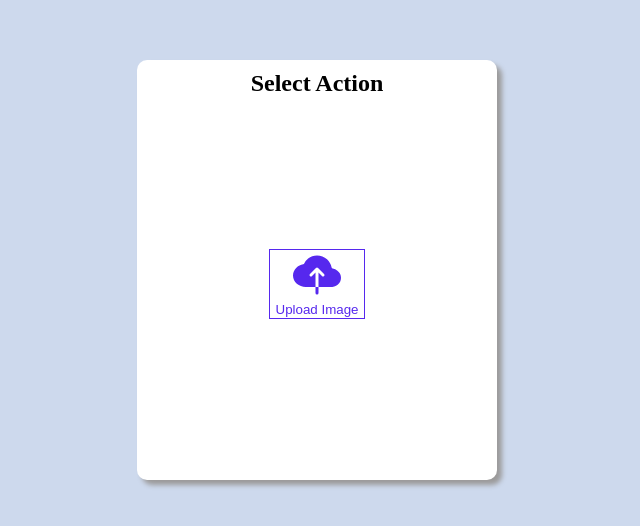
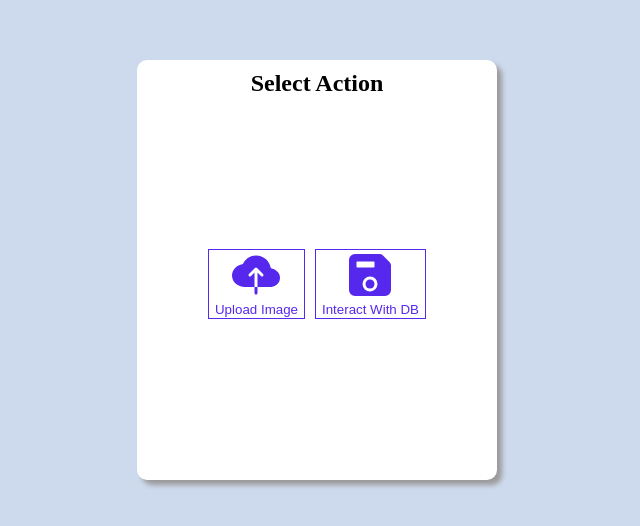
Before and after one commit to bryanguillen/ipfs-poc, a React (Create React App) app: page / in a window 1280 px wide. Shown: the part 130-656 px from the top of the page, without its empty margins (323-963 px from the left). Built offline with nearby package versions, Linux system fonts and the light colour scheme.

Commit message:
feat: add btn for db interaction ui

```diff
--- a/src/components/intro-selections/IntroSelections.css
+++ b/src/components/intro-selections/IntroSelections.css
@@ -12,3 +12,7 @@
   flex-direction: column;
   justify-content: center;
 }
+
+.intro-selections-button-db {
+  margin-left: 10px;
+}
--- a/src/components/intro-selections/IntroSelections.js
+++ b/src/components/intro-selections/IntroSelections.js
@@ -1,13 +1,14 @@
-import { IoCloudUpload } from 'react-icons/io5';
+import { IoCloudUpload, IoSave } from 'react-icons/io5';
 import './IntroSelections.css';
 
 function IntroSelections({
+  showDbInteractionUi,
   showUploadForm
 }) {
   return (
     <div className="intro-selections">
       <button
-        className="intro-selections-button intro-selections-upload-button"
+        className="intro-selections-button"
         onClick={showUploadForm}
       >
         <span className="intro-selections-icon">
@@ -17,6 +18,17 @@ function IntroSelections({
         </span>
         <span>Upload Image</span>
       </button>
+      <button
+        className="intro-selections-button intro-selections-button-db"
+        onClick={showDbInteractionUi}
+      >
+        <span className="intro-selections-icon">
+          <IoSave
+            size={'3rem'}
+          />
+        </span>
+        <span>Interact With DB</span>
+      </button>
     </div>
   );
 }
```
